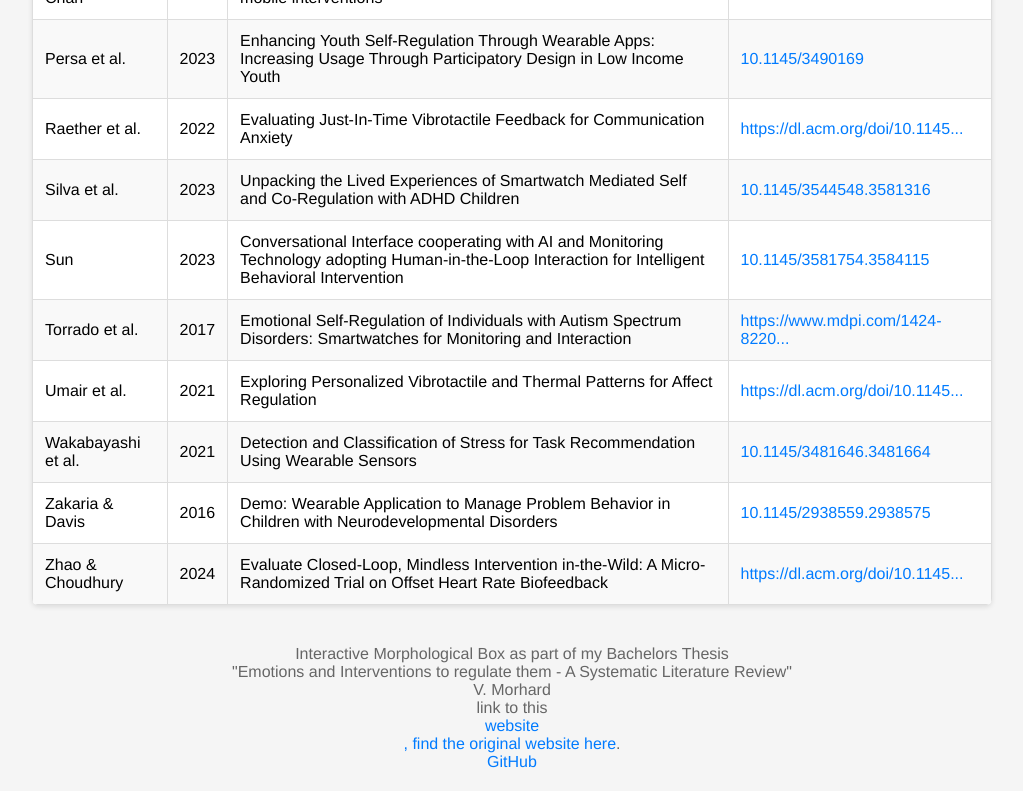
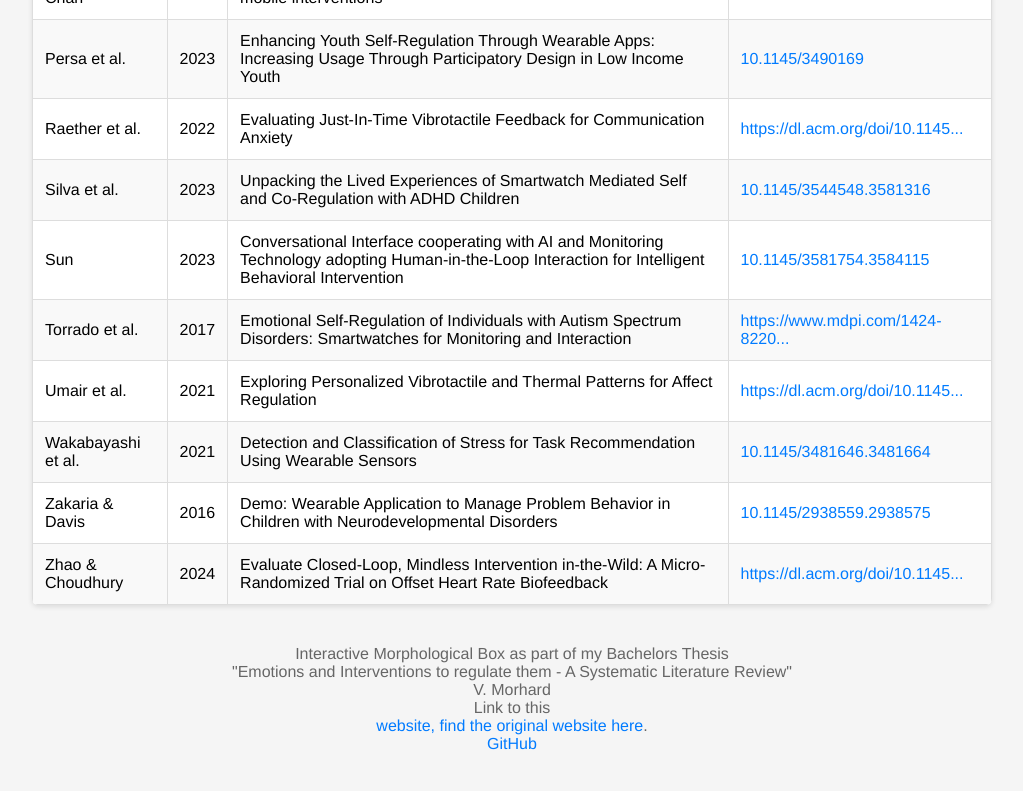
Before and after one commit to human-centered-systems-lab/WERI-Box, a plain HTML site: page index.html in a window 1280 px wide. Shown: the part 2347-3138 px from the top of the page, without its empty margins (128-1151 px from the left). Drawn offline with Linux system fonts and the light colour scheme.

Commit message:
Update index.html

```diff
--- a/index.html
+++ b/index.html
@@ -41,7 +41,7 @@
     <p>Interactive Morphological Box as part of my Bachelors Thesis</p>
     <p>"Emotions and Interventions to regulate them - A Systematic Literature Review" </p>
     <p>V. Morhard</p>
-    <p>link to this <p><a href = "https://human-centered-systems-lab.github.io/WERI-Box/">website<a><p>, find the original website <a href = "https://human-centered-systems-lab.github.io/ilmbox/">here</a>.</p>
+    <p>Link to this <p><a href = "https://human-centered-systems-lab.github.io/WERI-Box/">website<a>, find the original website <a href = "https://human-centered-systems-lab.github.io/ilmbox/">here</a>.</p>
     <p><a href = "https://github.com/human-centered-systems-lab/WERI-Box.git">GitHub</a> </p>
   </footer>
   <script src="script.js"></script>
```
